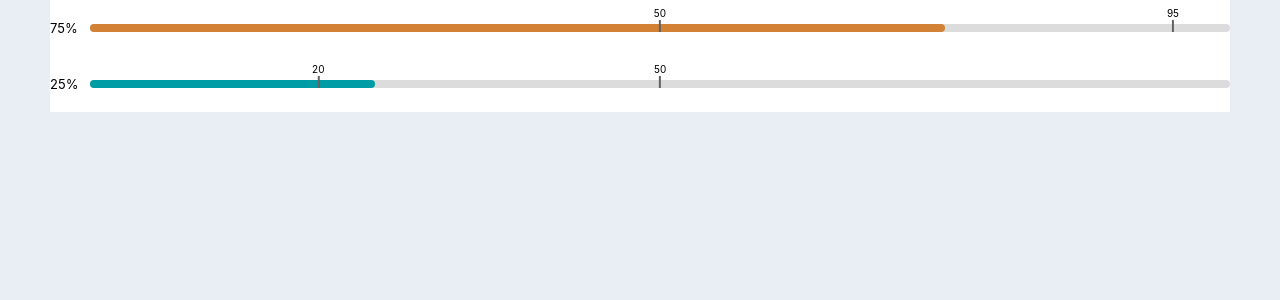
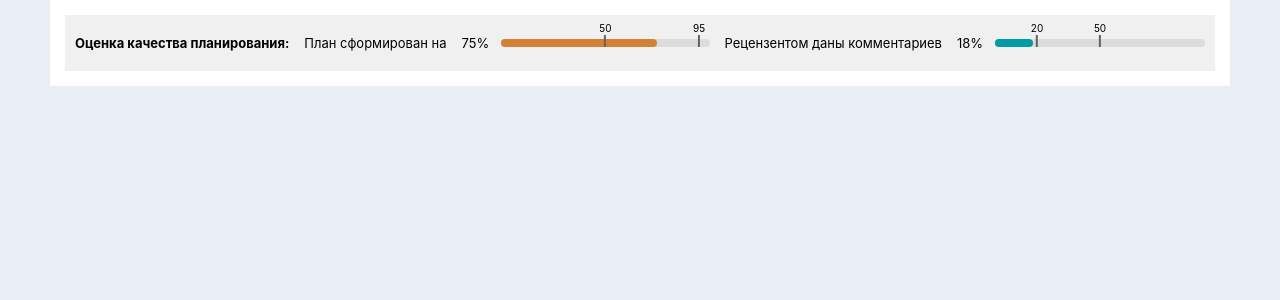
Before and after one commit to axiom777/donut-svg-react, a React (Create React App) app: page /table in a window 1280 px wide. Shown: the top 300 px of the page. Built offline with nearby package versions, Linux system fonts and the light colour scheme.

Commit message:
Config for slice module

```diff
--- a/src/components/Table/Slice/Slice.module.scss
+++ b/src/components/Table/Slice/Slice.module.scss
@@ -2,6 +2,7 @@
   display: flex;
   padding: 20px 0;
   align-items: center;
+  width:100%;
 
   & > span {
     font-size: 13px;
--- a/src/components/Table/Slice/Slice.tsx
+++ b/src/components/Table/Slice/Slice.tsx
@@ -4,12 +4,44 @@ import styles from "./Slice.module.scss";
 type Props = {
   percent: number;
   slices: number[];
-  background?: string;
+  type: keyof typeof config;
+};
+
+const colors = {
+  red: "#AC2020",
+  yellow: "#D38235",
+  green: "#009CA6",
+};
+
+const config = {
+  plan: [
+    { value: 50, color: colors.red },
+    { value: 94, color: colors.yellow },
+    { value: 100, color: colors.green },
+  ],
+  comment: [
+    { value: 19, color: colors.green },
+    { value: 49, color: colors.yellow },
+    { value: 100, color: colors.red },
+  ],
 };
 
 export default class Slice extends React.Component<Props, {}> {
   render() {
-    const { percent, slices, background } = this.props;
+    const { percent, slices, type } = this.props;
+    const currentConfig = config[type];
+
+    let color = currentConfig[0].color;
+
+    for (let i = 1; i < currentConfig.length; i++) {
+      const prevValue = currentConfig[i - 1].value;
+      const currentValue = currentConfig[i].value;
+      if (prevValue < percent) {
+        color = currentConfig[i].color;
+      }
+
+      if (currentValue > percent) break;
+    }
 
     return (
       <div className={styles.wrapper}>
@@ -19,7 +51,7 @@ export default class Slice extends React.Component<Props, {}> {
             className={styles.percent}
             style={{
               right: `${100 - percent}%`,
-              backgroundColor: background ? background : "red",
+              backgroundColor: color,
             }}
           />
           {slices.map((slice, index) => (
--- /dev/null
+++ b/src/components/Table/Table.module.scss
@@ -0,0 +1,24 @@
+.wrapper {
+  display: flex;
+  flex-direction: column;
+  padding: 15px;
+}
+
+.header {
+  display: flex;
+  align-items: center;
+  font-size: 13px;
+  padding: 0 10px;
+  background: #f0f0f0;
+
+  & > span {
+    white-space: nowrap;
+  }
+
+  & > *:not(:last-child) {
+    margin-right: 15px;
+  }
+}
+.bold {
+  font-weight: bold;
+}
--- a/src/components/Table/Table.tsx
+++ b/src/components/Table/Table.tsx
@@ -1,12 +1,18 @@
 import React from "react";
+import styles from "./Table.module.scss";
 import Slice from "./Slice/Slice";
 
 export default class Table extends React.Component {
   render() {
     return (
-      <div>
-        <Slice percent={75} slices={[50, 95]} background='#D38235'  />
-        <Slice percent={25} slices={[20, 50]} background='#009CA6'  />
+      <div className={styles.wrapper}>
+        <div className={styles.header}>
+          <span className={styles.bold}>Оценка качества планирования:</span>
+          <span>План сформирован на </span>
+          <Slice percent={75} slices={[50, 95]} type="plan" />
+          <span>Рецензентом даны комментариев </span>
+          <Slice percent={18} slices={[20, 50]} type="comment" />
+        </div>
       </div>
     );
   }
```
